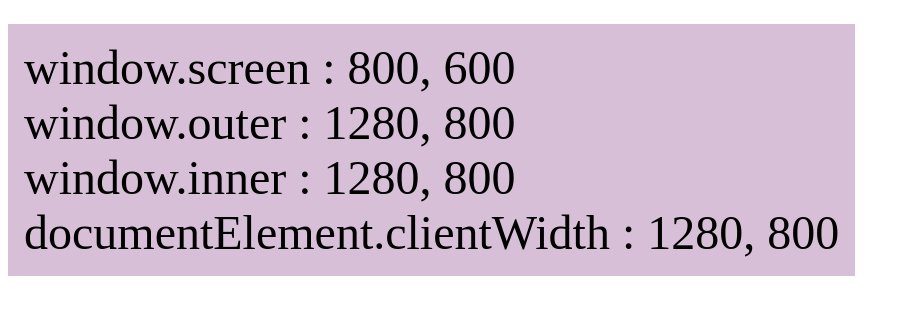
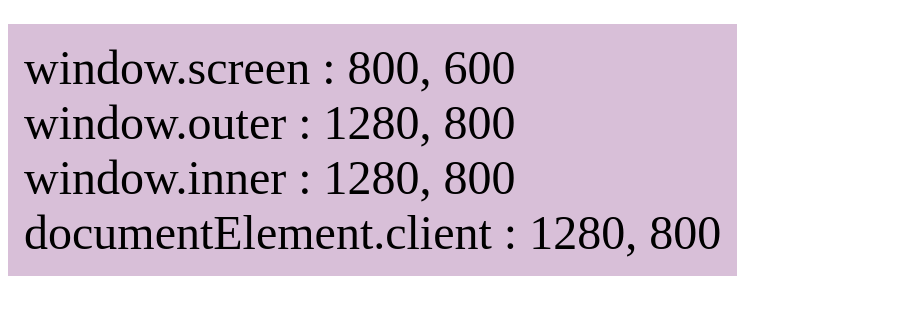
Before and after one commit to mingsayz/Vanila-JS, a plain HTML site: page webAPIs/webAPIs_screen.html in a window 1280 px wide. Shown: the whole page, without its empty margins (0-910 px from the left). Drawn offline with Linux system fonts and the light colour scheme.

Commit message:
webAPIs : screen-size

```diff
--- /dev/null
+++ b/webAPIs/webAPIs_coordinates.html
@@ -0,0 +1,11 @@
+<!DOCTYPE html>
+<html lang="en">
+  <head>
+    <meta charset="UTF-8" />
+    <meta name="viewport" content="width=device-width, initial-scale=1.0" />
+    <title>Coordinates</title>
+  </head>
+  <body>
+    <script></script>
+  </body>
+</html>
--- a/webAPIs/webAPIs_screen.html
+++ b/webAPIs/webAPIs_screen.html
@@ -18,12 +18,16 @@
     <div class="tag">Window Size</div>
     <script>
       const tag = document.querySelector(".tag");
+      /* window.screen : 컴퓨터 자체의 해상도 */
+      /* window.outer : 브라우저(상단바, 스크롤 가능 범위 모두 포함) */
+      /* window.inner : 브라우저(상단바 제외, 스크롤 가능 범위 포함) */
+      /* documentElement.client : 브라우저(상단바 제외, 순수 보이는 스크린)*/
       function updateTag() {
         tag.innerHTML = `
         window.screen : ${window.screen.width}, ${window.screen.height} <br />
         window.outer : ${window.outerWidth}, ${window.outerHeight}<br />
         window.inner : ${window.innerWidth}, ${window.innerHeight}<br />
-        documentElement.clientWidth : ${document.documentElement.clientWidth}, ${document.documentElement.clientHeight} <br />
+        documentElement.client : ${document.documentElement.clientWidth}, ${document.documentElement.clientHeight} <br />
         `;
       }
       window.addEventListener("resize", () => {
```
